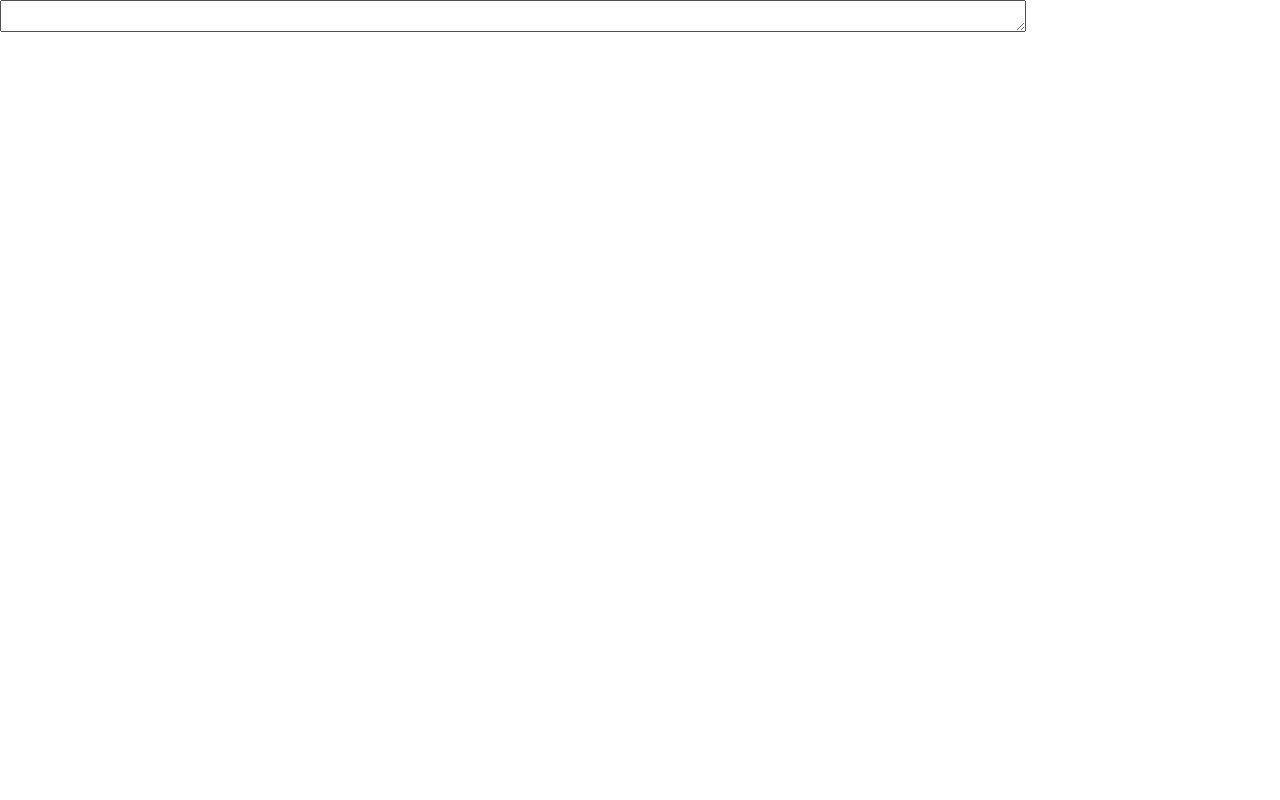
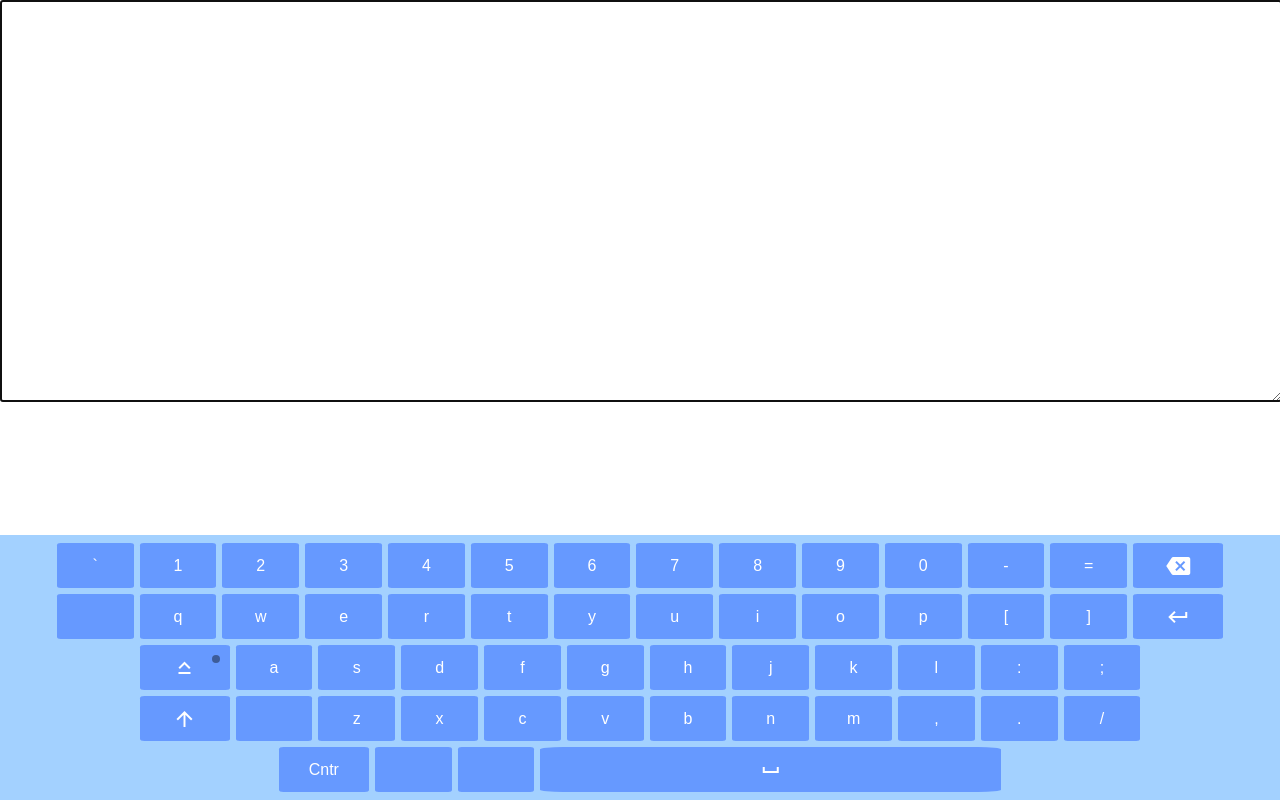
Before and after one commit to MariaGolomb/codejam-virtual-keyboard, a plain HTML site: page index.html in a window 1280 px wide. Drawn offline with Linux system fonts and the light colour scheme.

Commit message:
feat: implement standard set of requirements:
DOM element generation
highlighting the buttons of the virtual keyboard when using physical
switching between Russian and English
output characters to input when using both keyboards

```diff
--- a/index.html
+++ b/index.html
@@ -11,8 +11,10 @@
     <script src="script.js" defer></script>
 </head>
 <body>
-    <textarea class="textarea"></textarea>
-<!--
+
+    <!--
+    <textarea class="textarea" id="use-keyboard"></textarea>
+
     <div class="keyboard">
         <div class="keyboard--keys">
             <button type="button" class="keyboard--key">a</button>
--- a/script.js
+++ b/script.js
@@ -0,0 +1,361 @@
+/* eslint-disable linebreak-style */
+/* eslint-disable no-unused-expressions */
+/* eslint-disable no-restricted-syntax */
+const Keyboard = {
+  elements: {
+    input: null,
+    main: null,
+    keysContainer: null,
+    keysEventCode: [
+      '192', '49', '50', '51', '52', '53', '54', '55', '56', '57', '48', '189', '187', '8',
+      '9', '81', '87', '69', '82', '84', '89', '85', '73', '79', '80', '219', '221', '13',
+      '20', '65', '83', '68', '70', '71', '72', '74', '75', '76', '186', '222',
+      '16', '226', '90', '88', '67', '86', '66', '78', '77', '188', '190', '191',
+      '17', '91', '18', '32'],
+    keys: [],
+
+  },
+
+  eventHandlers: {
+    oninput: null,
+  },
+
+  properties: {
+    value: '',
+    capsLock: false,
+    shift: false,
+    ctrl: false,
+    lng: '',
+
+    alphabetEn: {
+      192: '`',
+      49: '1',
+      50: '2',
+      51: '3',
+      52: '4',
+      53: '5',
+      54: '6',
+      55: '7',
+      56: '8',
+      57: '9',
+      48: '0',
+      189: '-',
+      187: '=',
+      81: 'q',
+      87: 'w',
+      69: 'e',
+      82: 'r',
+      84: 't',
+      89: 'y',
+      85: 'u',
+      73: 'i',
+      79: 'o',
+      80: 'p',
+      219: '[',
+      221: ']',
+      65: 'a',
+      83: 's',
+      68: 'd',
+      70: 'f',
+      71: 'g',
+      72: 'h',
+      74: 'j',
+      75: 'k',
+      76: 'l',
+      186: ':',
+      222: ';',
+      90: 'z',
+      88: 'x',
+      67: 'c',
+      86: 'v',
+      66: 'b',
+      78: 'n',
+      77: 'm',
+      188: ',',
+      190: '.',
+      191: '/',
+    },
+
+    alphabetRu: {
+      192: 'ё',
+      49: '1',
+      50: '2',
+      51: '3',
+      52: '4',
+      53: '5',
+      54: '6',
+      55: '7',
+      56: '8',
+      57: '9',
+      48: '0',
+      189: '-',
+      187: '=',
+      81: 'й',
+      87: 'ц',
+      69: 'у',
+      82: 'к',
+      84: 'е',
+      89: 'н',
+      85: 'г',
+      73: 'ш',
+      79: 'щ',
+      80: 'з',
+      219: 'х',
+      221: 'ъ',
+      65: 'ф',
+      83: 'ы',
+      68: 'в',
+      70: 'а',
+      71: 'п',
+      72: 'р',
+      74: 'о',
+      75: 'л',
+      76: 'д',
+      186: 'ж',
+      222: 'э',
+      90: 'я',
+      88: 'ч',
+      67: 'с',
+      86: 'м',
+      66: 'и',
+      78: 'т',
+      77: 'ь',
+      188: ',',
+      190: '.',
+      191: '/',
+    },
+
+  },
+  initInput() {
+    this.elements.input = document.createElement('textarea');
+    this.elements.input.classList.add('textarea');
+    this.elements.input.id = 'use-keyboard';
+    this.elements.input.setAttribute('autofocus', 'true');
+    document.body.appendChild(this.elements.input);
+    this.properties.lng = 'EN';
+  },
+
+  initKeyboard() {
+    // create main elements
+    this.elements.main = document.createElement('div');
+    this.elements.keysContainer = document.createElement('div');
+
+    // setup main elements
+    this.elements.main.classList.add('keyboard');
+    this.elements.keysContainer.classList.add('keyboard--keys');
+    this.elements.keysContainer.appendChild(this.createKeys());
+
+    this.elements.keys = this.elements.keysContainer.querySelectorAll('.keyboard--key');
+
+    // add to DOM
+    document.body.appendChild(this.elements.main);
+    this.elements.main.appendChild(this.elements.keysContainer);
+
+    // use keybord for element whith id use-keyboard
+    const input = document.getElementById('use-keyboard');
+
+    this.open((currentValue) => { input.value = currentValue; });
+
+    document.addEventListener('keydown', (event) => {
+      document.getElementById(event.keyCode).classList.add('keyboard--key-pushed');
+    });
+
+    document.addEventListener('keyup', (event) => {
+      document.getElementById(event.keyCode).classList.remove('keyboard--key-pushed');
+      this.properties.value = input.value;
+    });
+  },
+
+  defineChar(lng, keyEventCode) {
+    if (lng === 'EN') {
+      return this.properties.alphabetEn[keyEventCode];
+    }
+    if (lng === 'RU') {
+      return this.properties.alphabetRu[keyEventCode];
+    }
+    return this;
+  },
+
+  createKeys() {
+    const fragment = document.createDocumentFragment();
+
+    // creates HTML for icons
+    const createIconHTML = (iconName) => `<i class="material-icons">${iconName}</i>`;
+
+    this.elements.keysEventCode.forEach((key) => {
+      const keyElement = document.createElement('button');
+      const insertBr = ['8', '13', '222', '191'].indexOf(key) !== -1; // includes true-false
+
+      // Add attributes/classes
+      keyElement.setAttribute('type', 'button');
+      keyElement.classList.add('keyboard--key');
+      keyElement.id = key;
+
+      switch (key) {
+        case '8':
+          keyElement.classList.add('keyboard--key_wide');
+          keyElement.innerHTML = createIconHTML('backspace');
+
+          keyElement.addEventListener('click', () => {
+            this.properties.value = this.properties.value
+              .substring(0, this.properties.value.length - 1);
+            this.triggerEvent('oninput');
+            if (this.properties.shift === true) { this.toggleShift(); }
+          });
+
+
+          break;
+
+        case '20':
+          keyElement.classList.add('keyboard--key_wide', 'keyboard--key-activated');
+          keyElement.innerHTML = createIconHTML('keyboard_capslock');
+
+          keyElement.addEventListener('click', () => {
+            this.toggleCapsLock();
+            keyElement.classList.toggle('keyboard--key-active', this.properties.capsLock);
+            if (this.properties.shift === true) { this.toggleShift(); }
+          });
+
+          break;
+
+        case '13':
+          keyElement.classList.add('keyboard--key_wide');
+          keyElement.innerHTML = createIconHTML('keyboard_return');
+
+          keyElement.addEventListener('click', () => {
+            this.properties.value += '\n';
+            this.triggerEvent('oninput');
+            if (this.properties.shift === true) { this.toggleShift(); }
+          });
+
+          break;
+
+        case '32':
+          keyElement.classList.add('keyboard--key_wide_extra');
+          keyElement.innerHTML = createIconHTML('space_bar');
+
+          keyElement.addEventListener('click', () => {
+            if (this.properties.shift === true) {
+              this.properties.shift = false;
+              this.properties.lng === 'EN' ? this.properties.lng = 'RU' : this.properties.lng = 'EN';
+              this.initKeyboard();
+            } else {
+              this.properties.value += ' ';
+              this.triggerEvent('oninput');
+            }
+          });
+
+          break;
+
+        case '16': // shift
+          keyElement.classList.add('keyboard--key_wide');
+          keyElement.innerHTML = createIconHTML('arrow_upward');
+
+          keyElement.addEventListener('click', () => {
+            this.toggleShift();
+          });
+
+          break;
+
+        case '17':
+          keyElement.classList.add('keyboard--key_wide');
+          keyElement.textContent = 'Cntr';
+          keyElement.addEventListener('click', () => {
+            if (this.properties.shift === true) { this.toggleShift(); }
+          });
+          break;
+
+        default:
+          // eslint-disable-next-line no-case-declarations
+          const keyChar = this.defineChar(this.properties.lng, key);
+          keyElement.textContent = keyChar;
+
+          keyElement.addEventListener('click', () => {
+            if (this.properties.shift === true) {
+              this.properties.value += keyChar.toUpperCase();
+              this.toggleShift();
+            } else {
+              this.properties.value += keyChar;
+            }
+            this.triggerEvent('oninput');
+          });
+
+          break;
+      }
+
+      fragment.appendChild(keyElement);
+
+      if (insertBr) {
+        fragment.appendChild(document.createElement('br'));
+      }
+    });
+    return fragment;
+  },
+
+
+  triggerEvent(handlerName) {
+    this.eventHandlers[handlerName](this.properties.value);
+  },
+
+  setUpperCase() {
+    if (this.properties.lng === 'EN') {
+      for (const key of this.elements.keys) {
+        if (key.id > 64 && key.id < 91) {
+          key.textContent = key.textContent.toUpperCase();
+        }
+      }
+    }
+
+    if (this.properties.lng === 'RU') {
+      for (const key of this.elements.keys) {
+        if ((key.id > 64 && key.id < 91) || (['192', '186', '219', '221', '222'].includes(key.id))) {
+          key.textContent = key.textContent.toUpperCase();
+        }
+      }
+    }
+  },
+
+  setLowerCase() {
+    if (this.properties.lng === 'EN') {
+      for (const key of this.elements.keys) {
+        if (key.id > 64 && key.id < 91) {
+          key.textContent = key.textContent.toLowerCase();
+        }
+      }
+    }
+
+    if (this.properties.lng === 'RU') {
+      for (const key of this.elements.keys) {
+        if ((key.id > 64 && key.id < 91) || (['192', '186', '219', '221', '222'].includes(key.id))) {
+          key.textContent = key.textContent.toLowerCase();
+        }
+      }
+    }
+  },
+
+  toggleCapsLock() {
+    this.properties.capsLock = !this.properties.capsLock;
+    this.properties.capsLock ? this.setUpperCase() : this.setLowerCase();
+  },
+
+  toggleShift() {
+    this.properties.shift = !this.properties.shift;
+    this.properties.shift ? this.setUpperCase() : this.setLowerCase();
+    document.getElementById('16').classList.toggle('keyboard--key-pushed', this.properties.shift);
+  },
+
+  toggleCtrl() {
+    this.properties.ctrl = !this.properties.ctrl;
+  },
+
+  open(oninput) {
+    this.eventHandlers.oninput = oninput;
+  },
+
+};
+
+
+window.addEventListener('load', () => {
+  Keyboard.initInput();
+  Keyboard.initKeyboard();
+});
--- a/style.css
+++ b/style.css
@@ -4,7 +4,8 @@
 }
 
 .textarea {
-  width: 80%;
+  width: 100%;
+  height: 50%;
   position: absolute;
 }
 
@@ -15,11 +16,7 @@
   width: 100%;
   padding: 5px 0;
   background: rgba(153, 204, 255, 0.9);
-  height: 100px;
-}
-
-.keyboard--hidden {
-  bottom: -100%;
+  height: auto;
 }
 
 .keyboard--keys {
@@ -36,6 +33,7 @@
   background: #6699ff;
   color: white;
   cursor: pointer;
+  border: 0;
   display: -webkit-inline-box;
   display: -ms-inline-flexbox;
   display: inline-flex;
@@ -48,6 +46,15 @@
   vertical-align: top;
   padding: 0;
   position: relative;
+}
+
+.keyboard--key-pushed {
+  background-color: #0a5bfc;
+  border-radius: 15%;
+}
+
+.keyboard--key:hover {
+  background-color: #0a5bfc;
 }
 
 .keyboard--key_wide {
```
